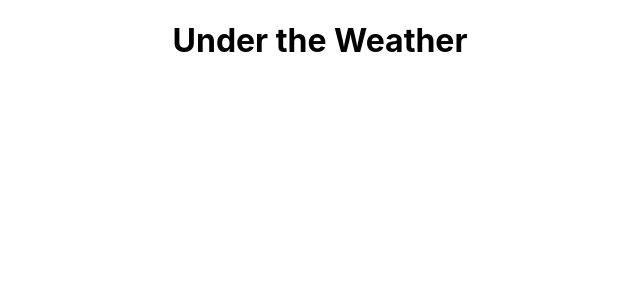
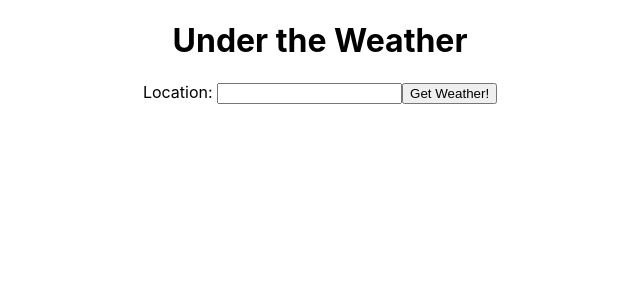
Before and after one commit to krogowsk531/under-the-weather, a React (Create React App) app: page / in a window 1280 px wide. Shown: the top 300 px of the page, without its empty margins (320-960 px from the left). Built offline with nearby package versions, Linux system fonts and the light colour scheme; no server answers.

Commit message:
SearchBar is rendering

```diff
--- a/src/App/App.js
+++ b/src/App/App.js
@@ -2,6 +2,7 @@ import './App.css';
 import React, { Component } from 'react'
 import { getLocationWeather } from '../apiFetch.js'
 import Weather from '../Weather/Weather.js'
+import SearchBar from '../SearchBar/SearchBar.js'
 
 
 class App extends Component {
@@ -24,6 +25,7 @@ class App extends Component {
     return (
       <div className='App'>
         <h1>Under the Weather</h1>
+        <SearchBar />
         <Weather weatherForecast={this.state.weatherForecast}/>
       </div>
     )
--- a/src/SearchBar/SearchBar.js
+++ b/src/SearchBar/SearchBar.js
@@ -8,17 +8,28 @@ class SearchBar extends Component {
     }
   }
 
+  updateValue = (event) => {
+    this.setState({ [event.target.name]: event.target.value })
+  }
+
+  getWeather = (event) => {
+    event.preventDefault()
+    const city = document.getElementById('location-input').value
+  }
+
   render() {
     return (
+      <form>
         <label>Location: </label>
         <input
           id="location-input"
           type="text"
           name="location"
-        value={}
-        onChange={}
+          value={this.state.location}
+          onChange={this.updateValue}
         />
-      <button type="submit" onClick={}>Get Weather!</button>
+        <button type="submit" onClick={this.getWeather}>Get Weather!</button>
+      </form>
     )
   }
 }
```
Lines whose indentation alone changed are shown as unchanged.
